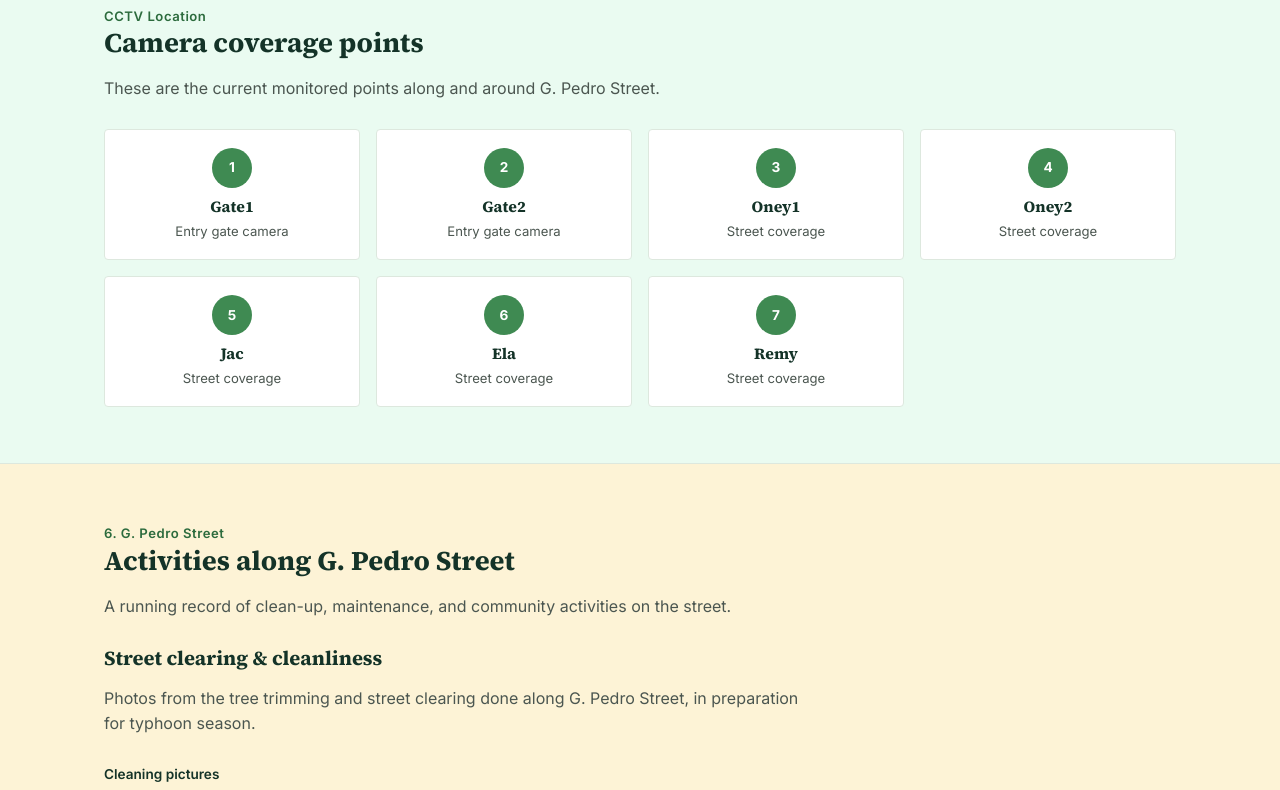
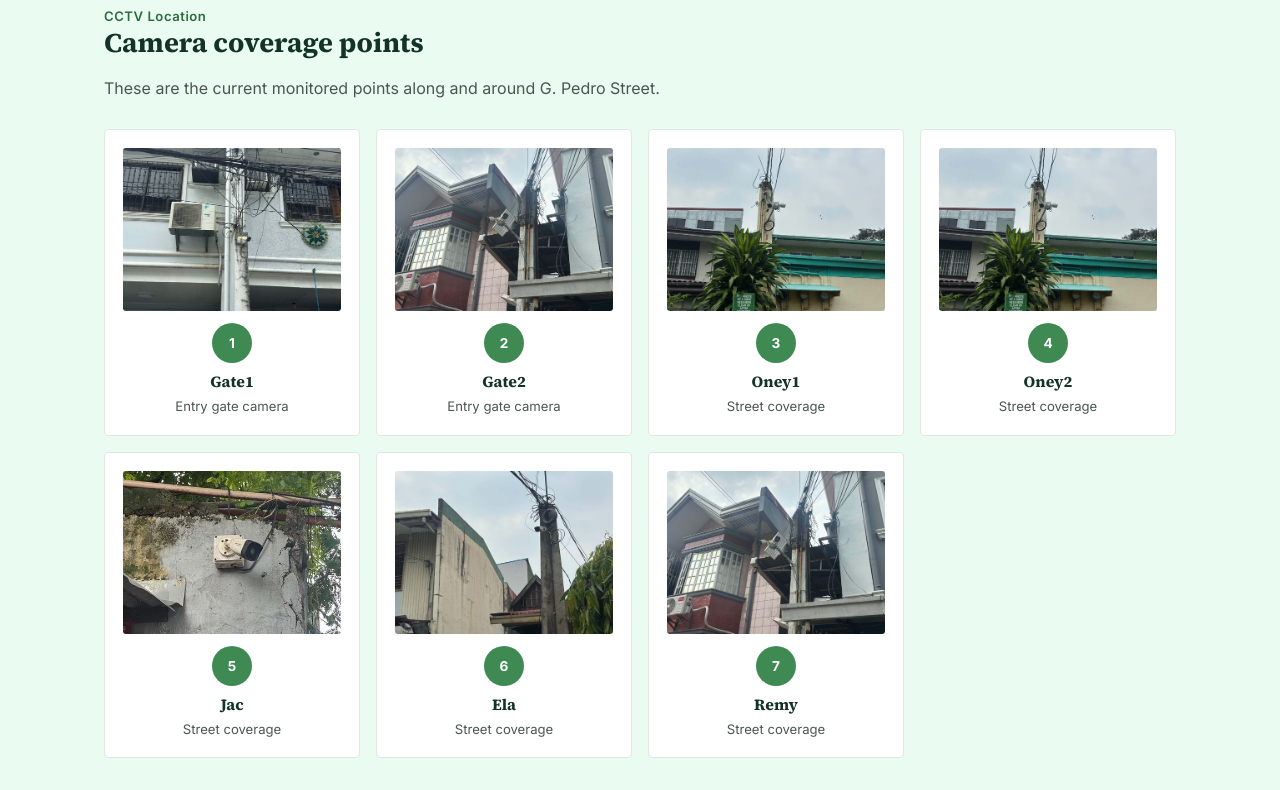
Before and after one commit to jjardenico1226/GPHA, a plain HTML site: page index.html in a window 1280 px wide. Shown: the part 2040-2830 px from the top of the page. Drawn offline with Linux system fonts and the light colour scheme.

Commit message:
Add files via upload

```diff
--- a/index.html
+++ b/index.html
@@ -237,6 +237,12 @@
   }
   .cctv-card h3{font-size:.98rem; margin:0 0 4px;}
   .cctv-card p{font-size:.82rem; color:var(--ink-soft); margin:0;}
+  .cctv-card .cctv-thumb{
+    display:block; width:100%; border:none; padding:0; background:none; cursor:pointer;
+    margin-bottom:12px; border-radius:3px; overflow:hidden; aspect-ratio:4/3;
+  }
+  .cctv-card .cctv-thumb img{width:100%; height:100%; object-fit:cover; display:block;}
+  .cctv-card .cctv-thumb:hover img{opacity:.85;}
 
   /* ===== Contact ===== */
   .contact-grid{display:grid; grid-template-columns:repeat(3,1fr); gap:20px;}
@@ -580,6 +586,10 @@
                     <li>Neighbor solicitation drive to gather financial help for Hapi's medical needs</li>
                     <li>HOA officers' continuing support, including planned visitation and prayer offering</li>
                   </ul>
+                  <p class="gallery-label">Wheelchair pictures</p>
+                  <div class="gallery-grid" id="wheelchair-gallery">
+                    <!-- images injected by JS -->
+                  </div>
                 </div>
               </div>
             </details>
@@ -679,13 +689,34 @@
         <p>These are the current monitored points along and around G. Pedro Street.</p>
       </div>
       <div class="cctv-grid">
-        <div class="cctv-card"><div class="icon">1</div><h3>Gate1</h3><p>Entry gate camera</p></div>
-        <div class="cctv-card"><div class="icon">2</div><h3>Gate2</h3><p>Entry gate camera</p></div>
-        <div class="cctv-card"><div class="icon">3</div><h3>Oney1</h3><p>Street coverage</p></div>
-        <div class="cctv-card"><div class="icon">4</div><h3>Oney2</h3><p>Street coverage</p></div>
-        <div class="cctv-card"><div class="icon">5</div><h3>Jac</h3><p>Street coverage</p></div>
-        <div class="cctv-card"><div class="icon">6</div><h3>Ela</h3><p>Street coverage</p></div>
-        <div class="cctv-card"><div class="icon">7</div><h3>Remy</h3><p>Street coverage</p></div>
+        <div class="cctv-card">
+          <button type="button" class="cctv-thumb" data-src="cctv-gate1.jpg" data-alt="Gate1 CCTV camera"><img src="cctv-gate1.jpg" alt="Gate1 CCTV camera" loading="lazy" /></button>
+          <div class="icon">1</div><h3>Gate1</h3><p>Entry gate camera</p>
+        </div>
+        <div class="cctv-card">
+          <button type="button" class="cctv-thumb" data-src="cctv-gate2.jpg" data-alt="Gate2 CCTV camera"><img src="cctv-gate2.jpg" alt="Gate2 CCTV camera" loading="lazy" /></button>
+          <div class="icon">2</div><h3>Gate2</h3><p>Entry gate camera</p>
+        </div>
+        <div class="cctv-card">
+          <button type="button" class="cctv-thumb" data-src="cctv-oney1.jpg" data-alt="Oney1 CCTV camera"><img src="cctv-oney1.jpg" alt="Oney1 CCTV camera" loading="lazy" /></button>
+          <div class="icon">3</div><h3>Oney1</h3><p>Street coverage</p>
+        </div>
+        <div class="cctv-card">
+          <button type="button" class="cctv-thumb" data-src="cctv-oney2.jpg" data-alt="Oney2 CCTV camera"><img src="cctv-oney2.jpg" alt="Oney2 CCTV camera" loading="lazy" /></button>
+          <div class="icon">4</div><h3>Oney2</h3><p>Street coverage</p>
+        </div>
+        <div class="cctv-card">
+          <button type="button" class="cctv-thumb" data-src="cctv-jac.jpg" data-alt="Jac CCTV camera"><img src="cctv-jac.jpg" alt="Jac CCTV camera" loading="lazy" /></button>
+          <div class="icon">5</div><h3>Jac</h3><p>Street coverage</p>
+        </div>
+        <div class="cctv-card">
+          <button type="button" class="cctv-thumb" data-src="cctv-ela.jpg" data-alt="Ela CCTV camera"><img src="cctv-ela.jpg" alt="Ela CCTV camera" loading="lazy" /></button>
+          <div class="icon">6</div><h3>Ela</h3><p>Street coverage</p>
+        </div>
+        <div class="cctv-card">
+          <button type="button" class="cctv-thumb" data-src="cctv-remy.jpg" data-alt="Remy CCTV camera"><img src="cctv-remy.jpg" alt="Remy CCTV camera" loading="lazy" /></button>
+          <div class="icon">7</div><h3>Remy</h3><p>Street coverage</p>
+        </div>
       </div>
     </div>
   </section>
@@ -1570,6 +1601,29 @@
   }
   buildSubmeterGallery('submeter-gallery');
 
+  // ---- Wheelchair donation gallery (March, Hapi assistance) ----
+  const wheelchairImages = Array.from({length: 5}, (_, i) => {
+    const n = String(i + 1).padStart(2, '0');
+    return 'wheelchair-' + n + '.jpg';
+  });
+  function buildWheelchairGallery(containerId){
+    const el = document.getElementById(containerId);
+    if(!el) return;
+    wheelchairImages.forEach((src, idx) => {
+      const btn = document.createElement('button');
+      btn.type = 'button';
+      btn.setAttribute('aria-label', 'View wheelchair photo ' + (idx + 1));
+      const img = document.createElement('img');
+      img.src = src;
+      img.alt = 'Wheelchair donated for Hapi, photo ' + (idx + 1);
+      img.loading = 'lazy';
+      btn.appendChild(img);
+      btn.addEventListener('click', () => openLightbox(src, img.alt));
+      el.appendChild(btn);
+    });
+  }
+  buildWheelchairGallery('wheelchair-gallery');
+
   const lightbox = document.getElementById('lightbox');
   const lightboxImg = document.getElementById('lightbox-img');
   function openLightbox(src, alt){
@@ -1580,6 +1634,11 @@
   document.getElementById('lightbox-close').addEventListener('click', () => lightbox.classList.remove('open'));
   lightbox.addEventListener('click', (e) => { if(e.target === lightbox) lightbox.classList.remove('open'); });
   document.addEventListener('keydown', (e) => { if(e.key === 'Escape') lightbox.classList.remove('open'); });
+
+  // ---- CCTV location thumbnails ----
+  document.querySelectorAll('.cctv-thumb').forEach(btn => {
+    btn.addEventListener('click', () => openLightbox(btn.getAttribute('data-src'), btn.getAttribute('data-alt')));
+  });
 
   // ---- Comment sections: local, positive-only, moderated ----
   // Note: comments are stored in this browser's local storage only. They are
```
Also changed, not shown: cctv-ela.jpg (added), cctv-gate1.jpg (added), cctv-gate2.jpg (added), cctv-jac.jpg (added), cctv-oney1.jpg (added), cctv-oney2.jpg (added), cctv-remy.jpg (added), wheelchair-01.jpg (added), wheelchair-02.jpg (added), wheelchair-03.jpg (added), wheelchair-04.jpg (added), wheelchair-05.jpg (added).
